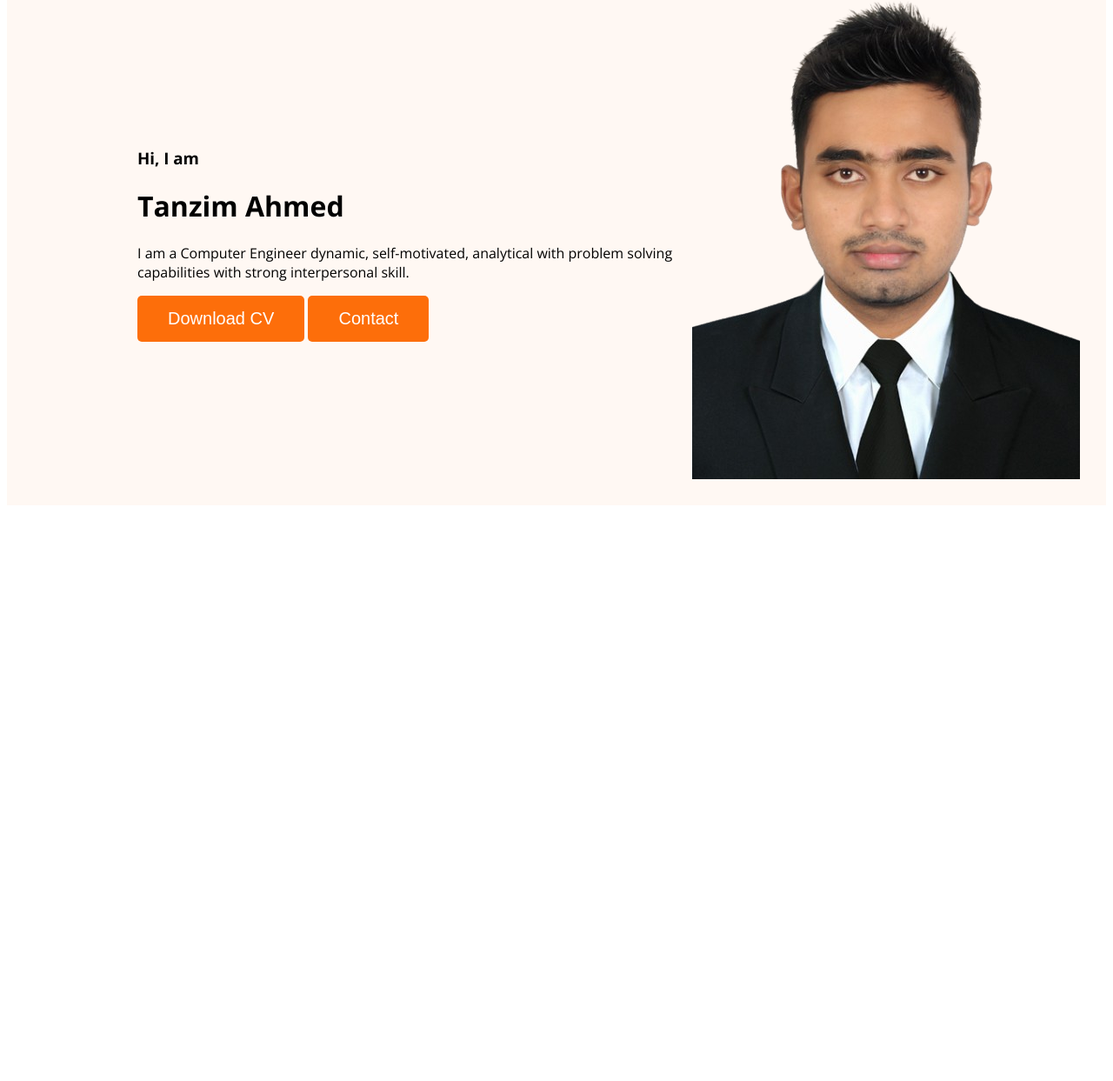
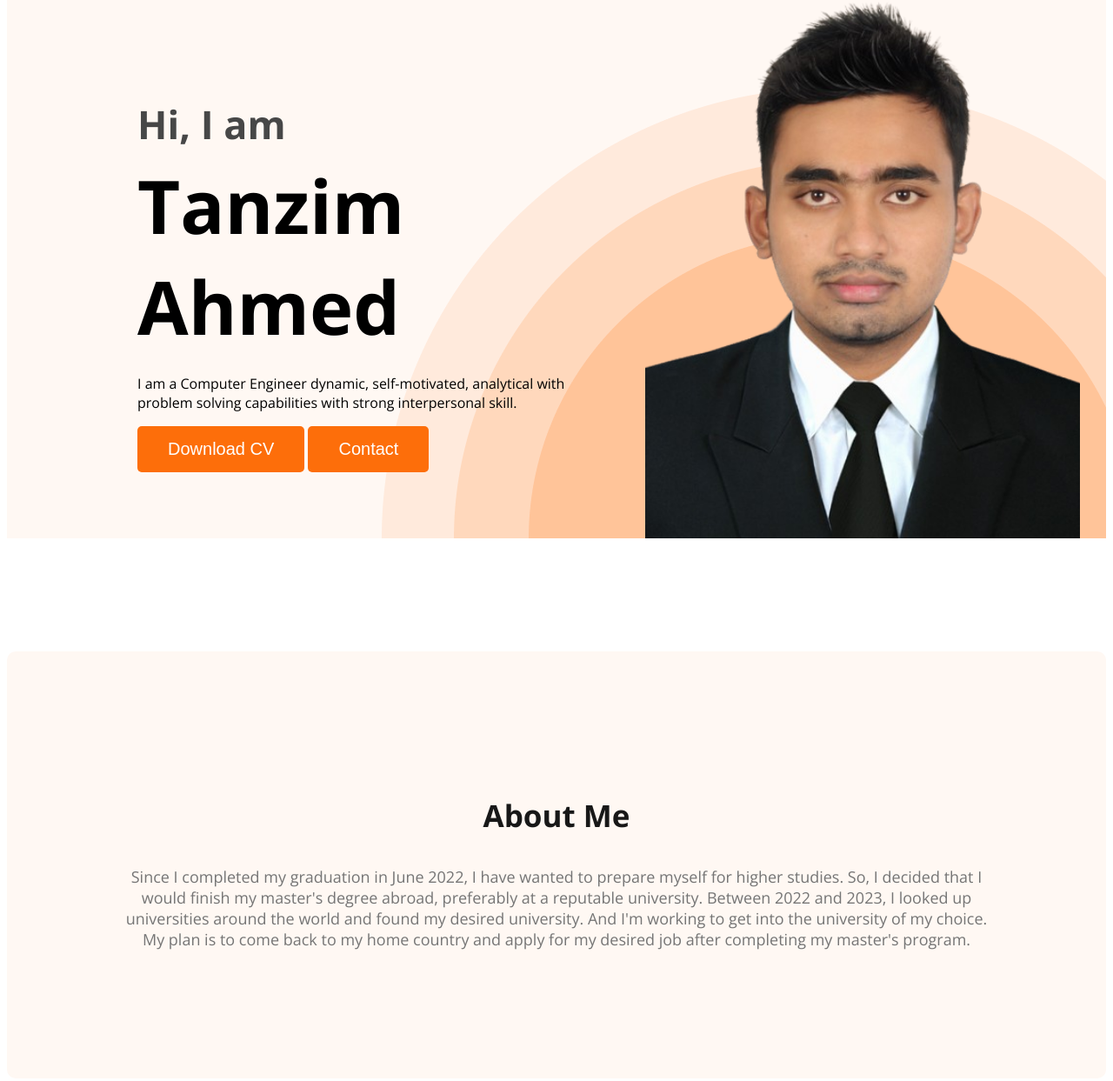
Before and after one commit to tanzimAhmedUtsho/my-developer-portfolio, a plain HTML site: page index.html in a window 1280 px wide. Shown: the part 197-1440 px from the top of the page at 87% size. Before the commit the page ends 800 px from the top, so only its background shows below. Drawn offline with nearby package versions, Linux system fonts and the light colour scheme.

Commit message:
about section created

```diff
--- a/index.html
+++ b/index.html
@@ -29,7 +29,7 @@
         <div class="banner-content">
           <h3 class="banner-greeting">Hi, I am</h3>
           <h1 class="banner-title">Tanzim Ahmed</h1>
-          <p>
+          <p class="banner-description">
             I am a Computer Engineer dynamic, self-motivated, analytical with
             problem solving capabilities with strong interpersonal skill.
           </p>
@@ -43,7 +43,20 @@
         />
       </div>
     </header>
-    <main></main>
+    <main>
+      <section class="about">
+        <h3 class="section-title">About Me</h3>
+        <p class="section-description">
+          Since I completed my graduation in June 2022, I have wanted to prepare
+          myself for higher studies. So, I decided that I would finish my
+          master's degree abroad, preferably at a reputable university. Between
+          2022 and 2023, I looked up universities around the world and found my
+          desired university. And I'm working to get into the university of my
+          choice. My plan is to come back to my home country and apply for my
+          desired job after completing my master's program.
+        </p>
+      </section>
+    </main>
     <footer></footer>
   </body>
 </html>
--- a/styles/portfolio.css
+++ b/styles/portfolio.css
@@ -14,6 +14,17 @@ body {
   font-size: 20px;
   font-weight: 700px;
   padding: 15px 35px;
+}
+.section-title {
+  color: #181818;
+  text-align: center;
+  font-size: 35px;
+  font-weight: 700;
+}
+.section-description {
+  color: #757575;
+  text-align: center;
+  font-size: 18px;
 }
 
 /* nav related style  */
@@ -44,12 +55,40 @@ nav a {
 /* header related style  */
 .header {
   background-color: #fff8f3;
+  background-image: url("../images/header_bg.png");
+  background-repeat: no-repeat;
+  background-position: bottom right;
 }
 .banner {
-  padding: 30px 30px 30px 150px;
+  padding: 30px 30px 0px 150px;
   display: flex;
   align-items: center;
+  justify-content: space-between;
 }
+.banner-content {
+  max-width: 500px;
+}
+
 .profile-pic {
   width: 500px;
 }
+.banner-greeting {
+  font-size: 45px;
+  color: #474747;
+  margin-bottom: 0;
+}
+.banner-title {
+  font-size: 85px;
+  font-weight: 700;
+  margin-top: 5px;
+  margin-bottom: 20px;
+}
+
+/* main section style */
+/* about section style */
+.about {
+  padding: 130px;
+  border-radius: 10px;
+  background: #fff8f3;
+  margin: 130px 0;
+}
```
